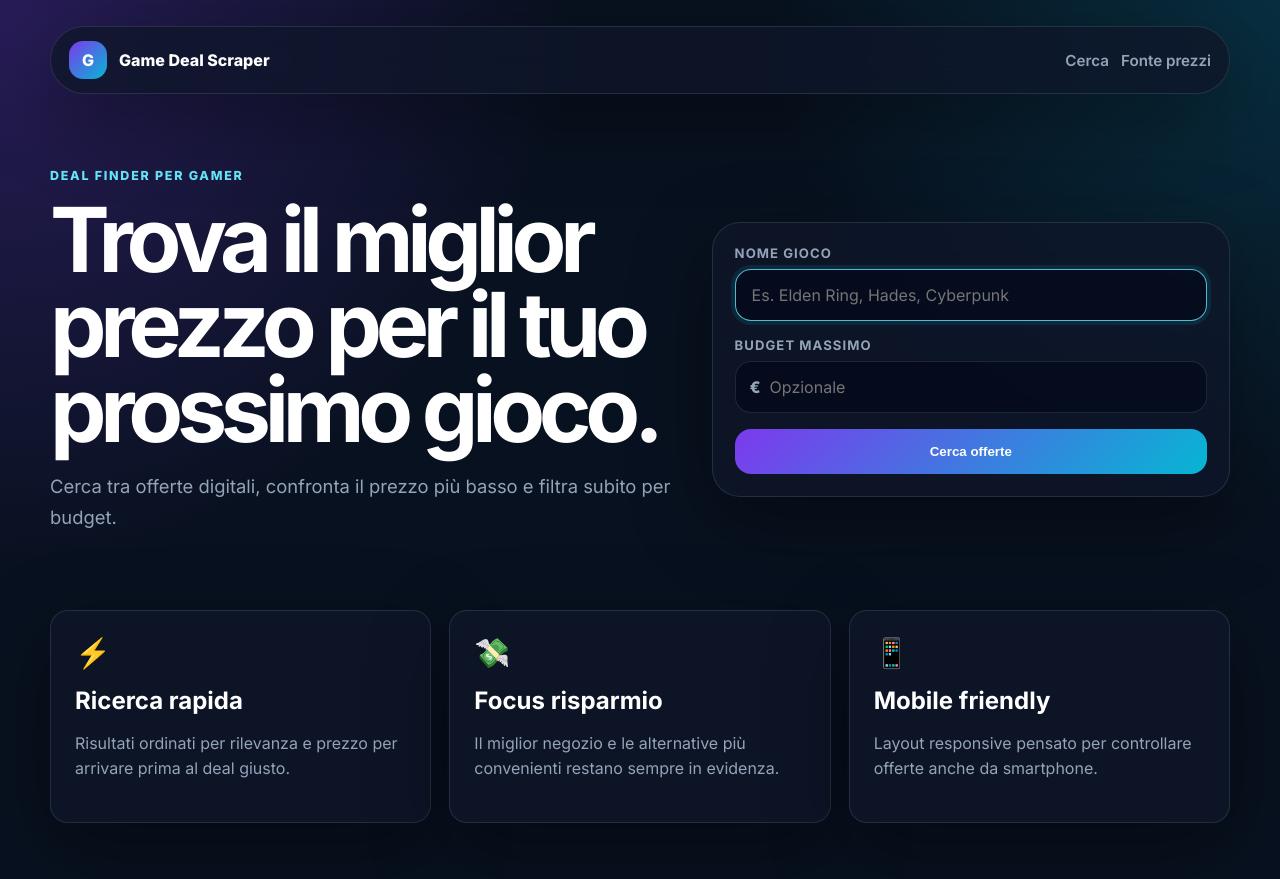
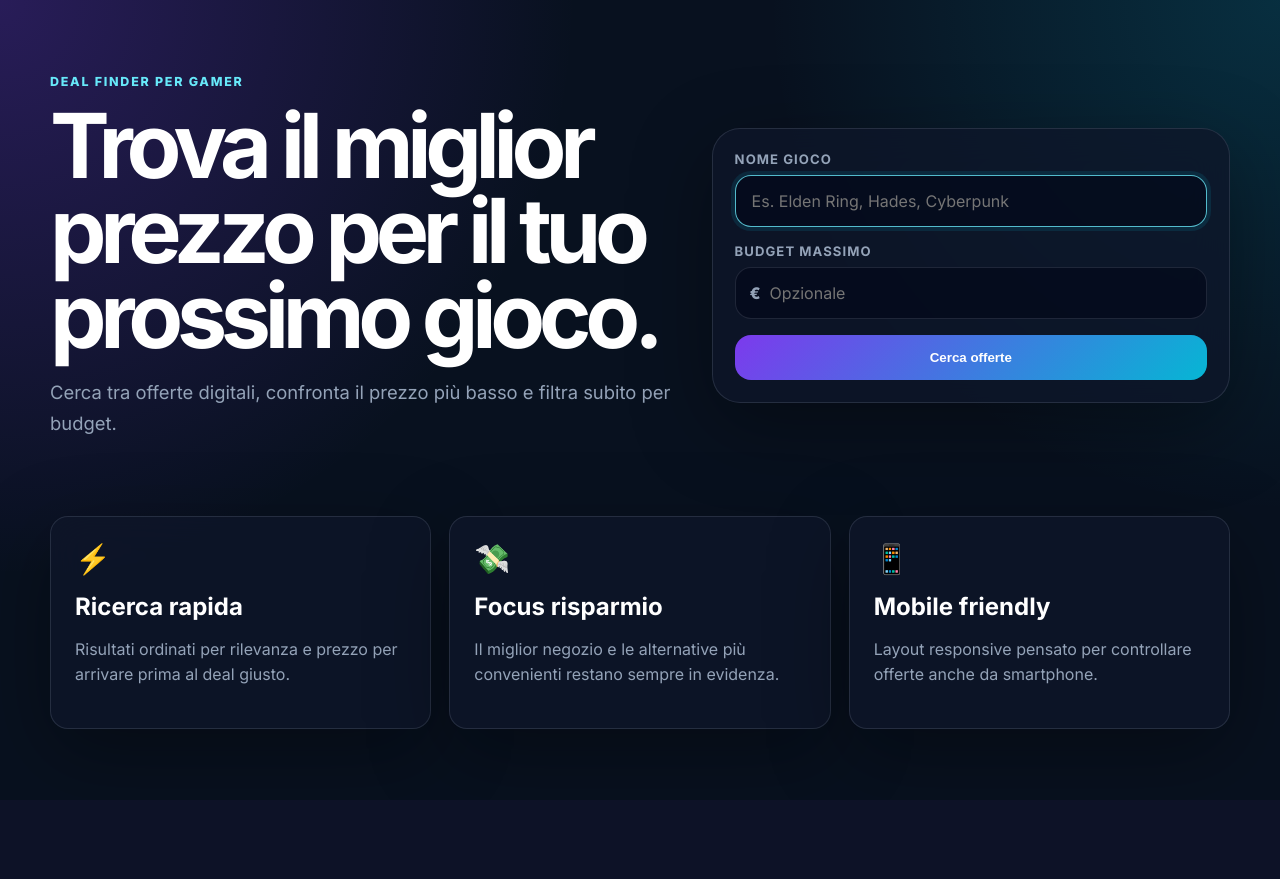
Before and after one commit to gabrielepalladino/Game-Deal-Scraper, a Flask app: page / in a window 1280 px wide. After the commit the page ends 774 px from the top, so only its background shows below. Run offline with Flask 3, Linux system fonts and the light colour scheme.

Commit message:
minor fixes

```diff
--- a/static/css/style.css
+++ b/app/static/css/style.css
@@ -35,7 +35,6 @@ a { color: inherit; }
 .app-shell {
     width: min(1180px, calc(100% - 32px));
     margin: 0 auto;
-    padding: 26px 0 56px;
 }
 
 .site-header, .search-panel, .feature-card, .toolbar, .game-card, .empty-state {
--- a/app/templates/base.html
+++ b/app/templates/base.html
@@ -12,17 +12,6 @@
 </head>
 <body>
     <div class="app-shell">
-        <header class="site-header" aria-label="Intestazione sito">
-            <a class="brand" href="/" aria-label="Game Deal Scraper home">
-                <span class="brand-mark">G</span>
-                <span>Game Deal Scraper</span>
-            </a>
-            <nav class="site-nav" aria-label="Navigazione principale">
-                <a href="/">Cerca</a>
-                <a href="https://isthereanydeal.com/" target="_blank" rel="noopener noreferrer">Fonte prezzi</a>
-            </nav>
-        </header>
-
         <main>
             {% block content %}{% endblock %}
         </main>
--- a/app/templates/index.html
+++ b/app/templates/index.html
@@ -1,6 +1,6 @@
 {% extends "base.html" %}
 
-{% block title %}Cerca offerte giochi - Game Deal Scraper{% endblock %}
+{% block title %}Game Deal Scraper{% endblock %}
 
 {% block content %}
 <section class="hero">
--- a/app/templates/results.html
+++ b/app/templates/results.html
@@ -9,7 +9,7 @@
         <p class="eyebrow">Risultati ricerca</p>
         <h1>Offerte per “{{ query }}”</h1>
         {% if games %}
-            <p>{{ total_games }} risultato{{ '' if total_games == 1 else 'i' }} trovato{{ '' if total_games == 1 else 'i' }}{% if max_price %} entro €{{ "%.2f"|format(max_price) }}{% endif %}.</p>
+            <p>{{ total_games }} risultat{{ 'o' if total_games == 1 else 'i' }} trovat{{ 'o' if total_games == 1 else 'i' }}{% if max_price %} entro €{{ "%.2f"|format(max_price) }}{% endif %}.</p>
         {% else %}
             <p>Nessun risultato disponibile: prova una query più generica o rimuovi il budget massimo.</p>
         {% endif %}
```
Also changed, not shown: app/static/js/filters.js (renamed from static/js/filters.js).
